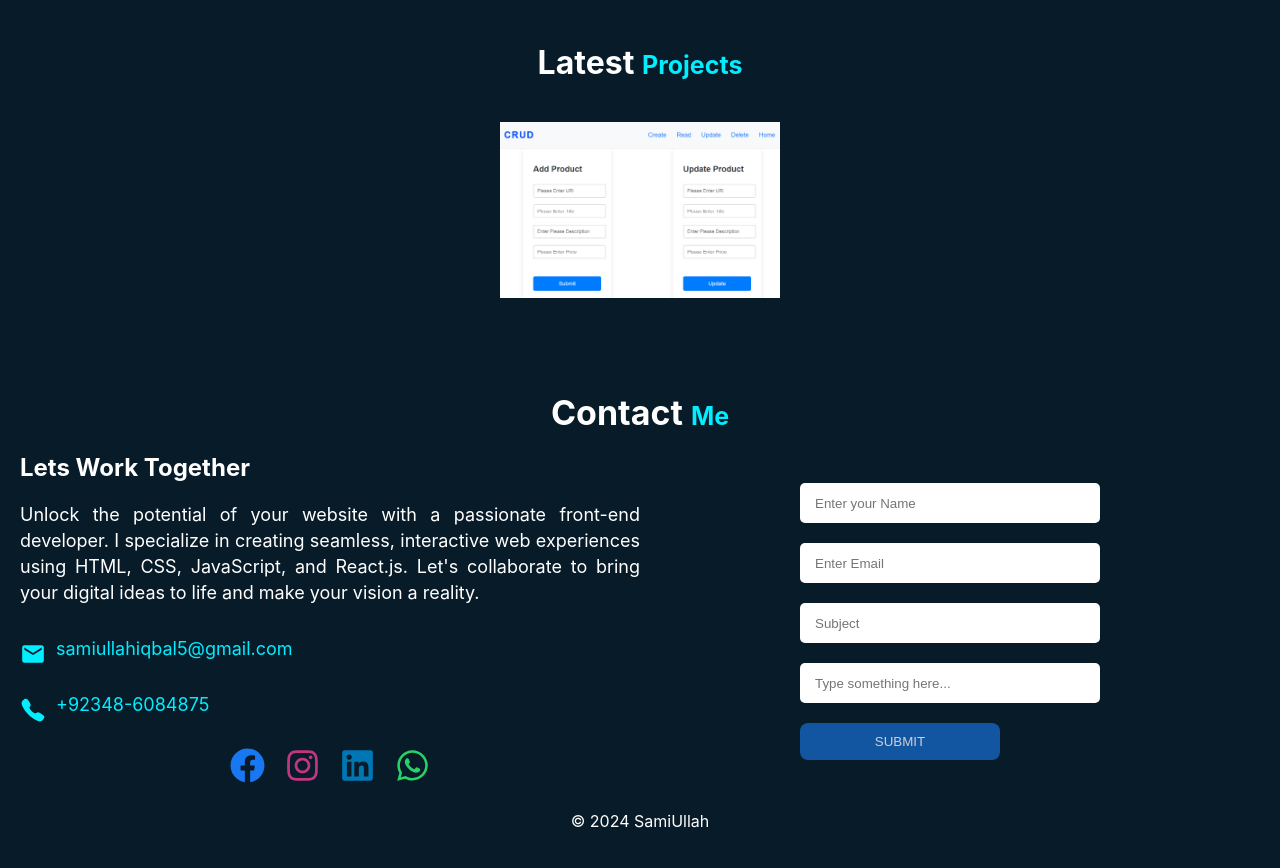
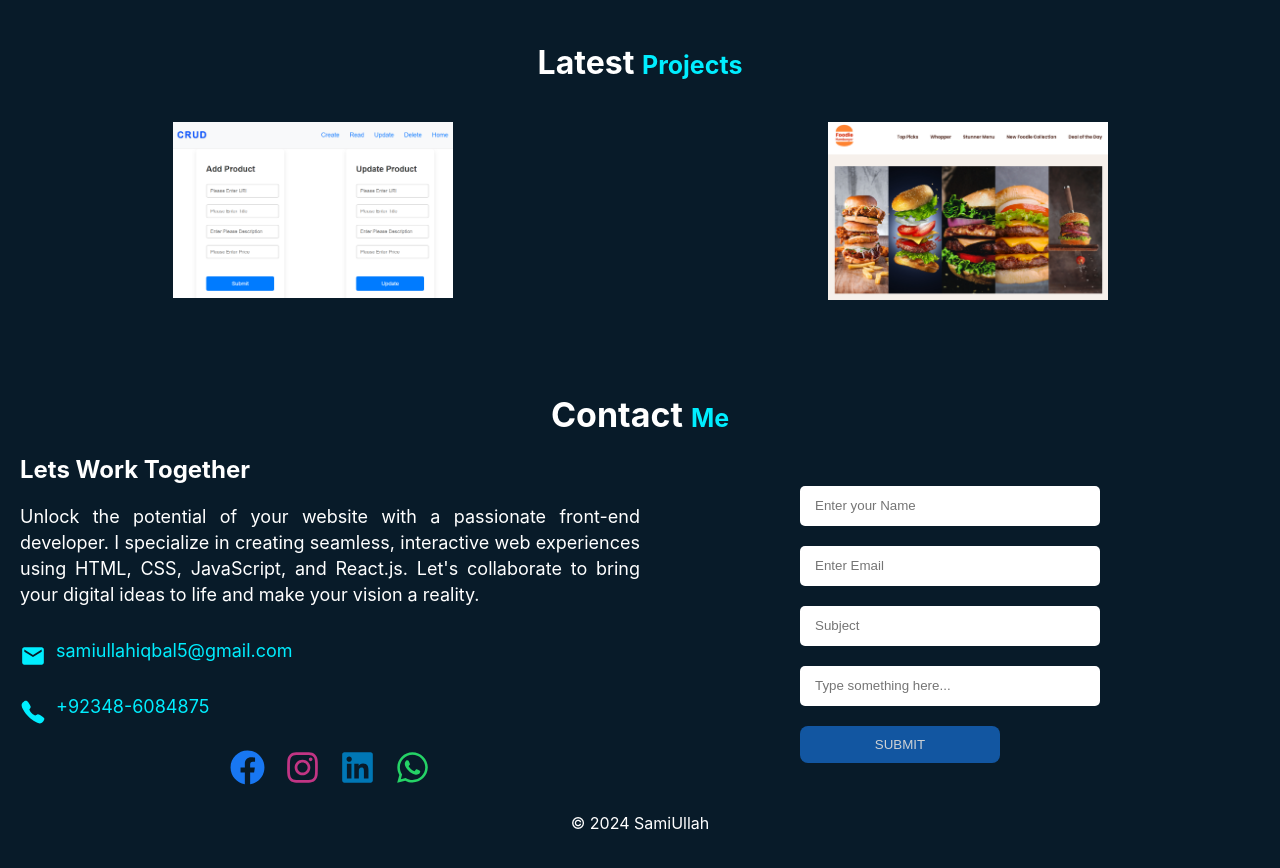
Before and after one commit to SamiUllah928/portfolio-frontend, a React (Create React App) app: page / in a window 1280 px wide. Shown: the part 2420-3288 px from the top of the page. Built offline with nearby package versions, Linux system fonts and the light colour scheme.

Commit message:
linksAdd

```diff
--- a/src/components/LatestProject.jsx
+++ b/src/components/LatestProject.jsx
@@ -1,5 +1,6 @@
 import React from "react";
 import json from "./json.PNG";
+import burger from "./burger.PNG";
 
 export default function LatestProject() {
   return (
@@ -11,6 +12,9 @@ export default function LatestProject() {
         <a href="https://crud-json-server-zeta.vercel.app/">
           <img src={json} alt="" />
         </a>
+        <a href="http://burger-app-pied.vercel.app">
+          <img src={burger} alt="" />
+        </a>
       </div>
     </div>
   );
```
Also changed, not shown: src/components/burger.PNG (added).
